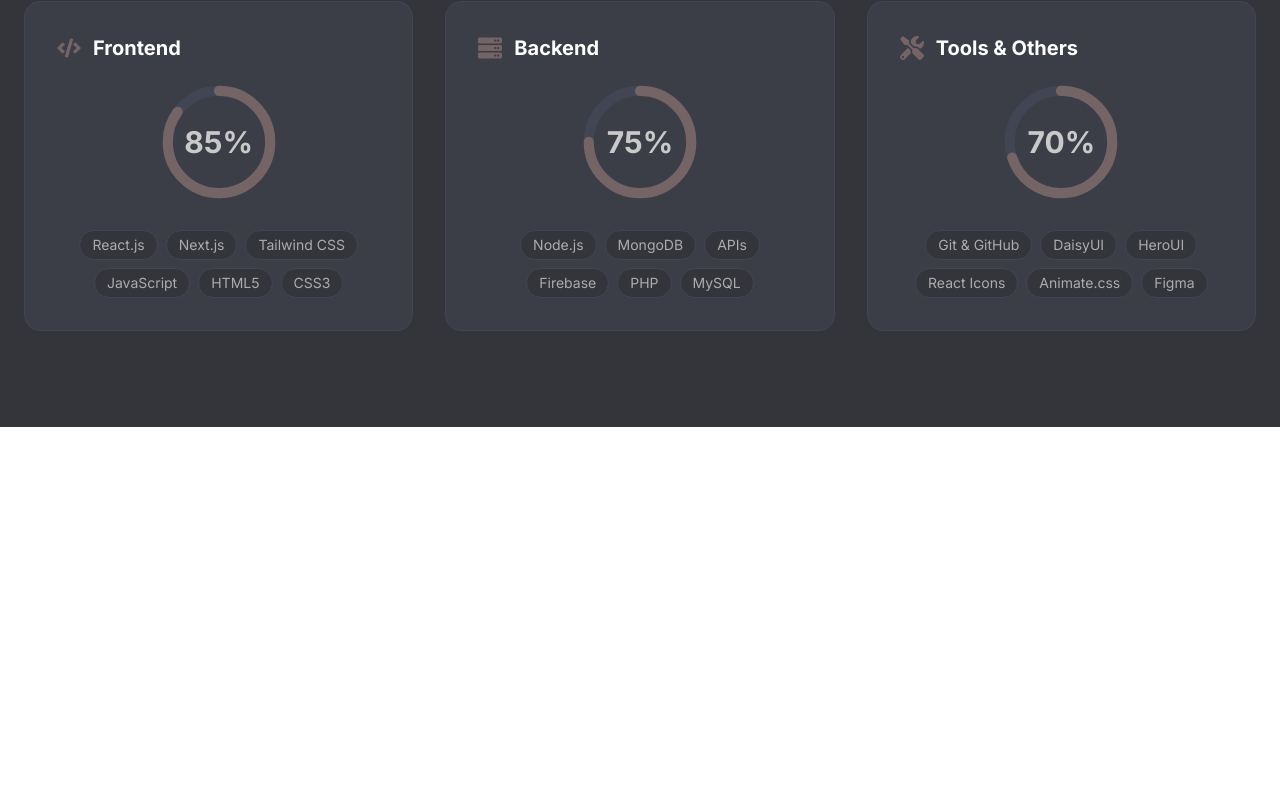
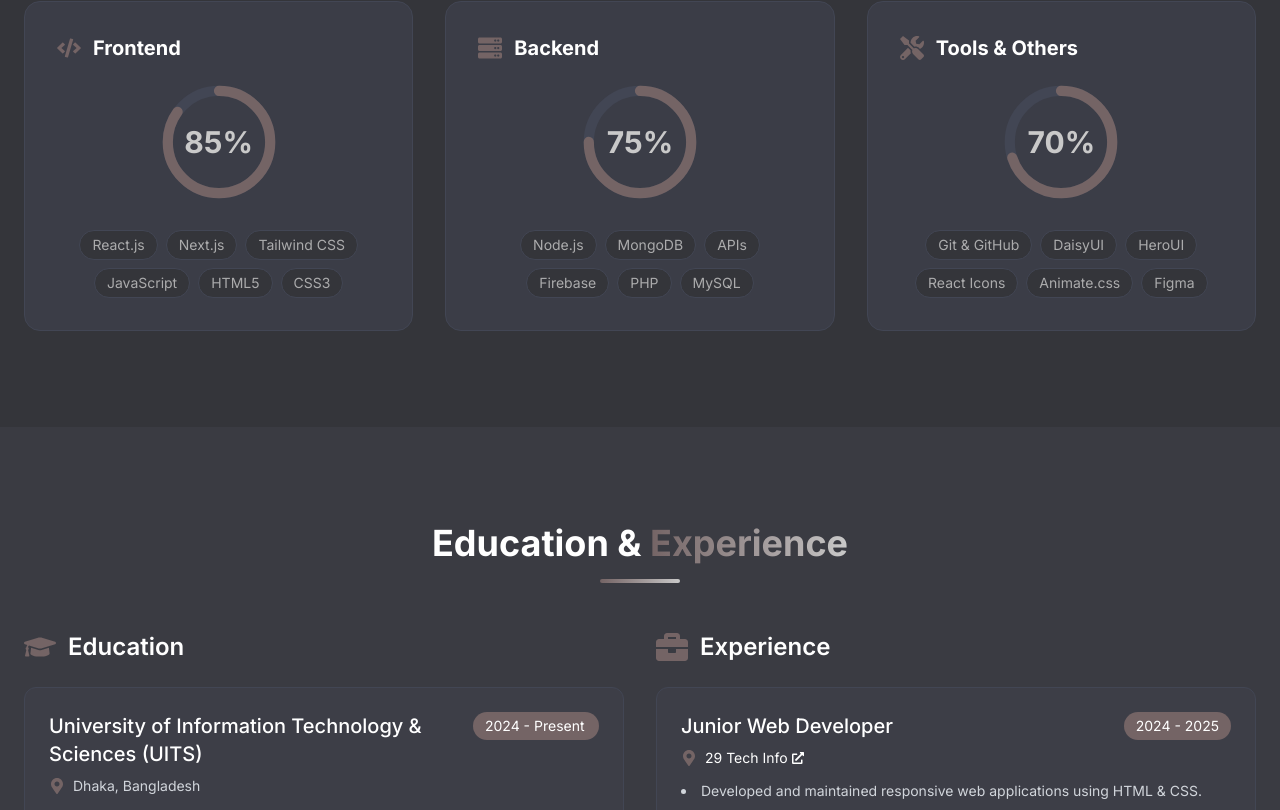
Before and after one commit to ORNOB-083/My-Portfolio, a Next.js app: page / in a window 1280 px wide. Shown: the part 1990-2800 px from the top of the page. Before the commit the page ends 2417 px from the top, so only its background shows below. Built offline with nearby package versions, Linux system fonts and the light colour scheme; what @nextui-org/react would draw is missing.

Commit message:
Education Section Added

```diff
--- a/src/app/layout.js
+++ b/src/app/layout.js
@@ -5,6 +5,7 @@
 import Hero from "@/components/Hero";
 import About from "@/components/About";
 import Skills from "@/components/Skills";
+import Education from "@/components/Education";
 
 const inter = Inter({ subsets: ["latin"] });
 
@@ -23,6 +24,7 @@
           <Hero></Hero>
           <About></About>
           <Skills></Skills>
+          <Education></Education>
         </Providers>
       </body>
     </html>
--- /dev/null
+++ b/src/components/Education.jsx
@@ -0,0 +1,124 @@
+"use client";
+
+import "animate.css";
+import { motion } from "framer-motion";
+import { FaGraduationCap, FaMapMarkerAlt, FaBriefcase, FaExternalLinkAlt } from "react-icons/fa";
+
+export default function Education() {
+  return (
+    <section id="education" className="py-24 bg-[#3A3B42] text-[#C9C9C9]">
+      <div className="max-w-7xl mx-auto px-6">
+        {/* Section Header */}
+        <motion.div
+          initial={{ opacity: 0, y: 30 }}
+          whileInView={{ opacity: 1, y: 0 }}
+          transition={{ duration: 0.6 }}
+          viewport={{ once: true }}
+          className="text-center mb-12"
+        >
+          <h2 className="text-4xl font-bold text-white">
+            Education & <span className="bg-gradient-to-r from-[#746465] to-[#C9C9C9] bg-clip-text text-transparent">Experience</span>
+          </h2>
+          <div className="w-20 h-1 bg-gradient-to-r from-[#746465] to-[#C9C9C9] mx-auto mt-4 rounded-full"></div>
+        </motion.div>
+
+        {/* Grid Layout */}
+        <div className="grid md:grid-cols-2 gap-8">
+
+          {/* Education Column */}
+          <motion.div
+            initial={{ opacity: 0, x: -30 }}
+            whileInView={{ opacity: 1, x: 0 }}
+            viewport={{ once: true }}
+            transition={{ duration: 0.6 }}
+            className="space-y-6"
+          >
+            <div className="flex items-center gap-3 mb-6">
+              <FaGraduationCap className="w-8 h-8 text-[#746465]" />
+              <h3 className="text-2xl font-semibold text-white">Education</h3>
+            </div>
+
+            {/* University (UITS) */}
+            <div className="bg-[#424654]/30 border border-[#424654] rounded-xl p-6 hover:border-[#746465] transition-all duration-300">
+              <div className="flex justify-between items-start mb-2">
+                <h4 className="text-xl font-medium text-white">University of Information Technology & Sciences (UITS)</h4>
+                <span className="text-sm bg-[#746465] text-white px-3 py-1 w-38 rounded-full">2024 - Present</span>
+              </div>
+              <div className="flex items-center gap-2 text-[#D1D5DB] text-sm mb-3">
+                <FaMapMarkerAlt className="w-4 h-4 text-[#746465]" />
+                <span>Dhaka, Bangladesh</span>
+              </div>
+              <p className="text-[#D1D5DB] text-sm leading-relaxed">
+                Currently pursuing my degree with a focus on Computer Science & Engineering.
+              </p>
+            </div>
+
+            {/* College (DMRC) */}
+            <div className="bg-[#424654]/30 border border-[#424654] rounded-xl p-6 hover:border-[#746465] transition-all duration-300">
+              <div className="flex justify-between items-start mb-2">
+                <h4 className="text-xl font-medium text-white">Dr. Mahbubur Rahman Mollah College (DMRC)</h4>
+                <span className="text-sm bg-[#746465] text-white px-3 py-1 rounded-full">2020 - 2022</span>
+              </div>
+              <div className="flex items-center gap-2 text-[#D1D5DB] text-sm mb-3">
+                <FaMapMarkerAlt className="w-4 h-4 text-[#746465]" />
+                <span>Dhaka, Bangladesh</span>
+              </div>
+              <p className="text-[#D1D5DB] text-sm leading-relaxed">
+                Completed Higher Secondary Certificate (HSC) with a strong foundation in Science.
+              </p>
+            </div>
+
+            {/* School (Ideal School) */}
+            <div className="bg-[#424654]/30 border border-[#424654] rounded-xl p-6 hover:border-[#746465] transition-all duration-300">
+              <div className="flex justify-between items-start mb-2">
+                <h4 className="text-xl font-medium text-white">Ideal School & College</h4>
+                <span className="text-sm bg-[#746465] text-white px-3 py-1 rounded-full">2016 - 2020</span>
+              </div>
+              <div className="flex items-center gap-2 text-[#D1D5DB] text-sm mb-3">
+                <FaMapMarkerAlt className="w-4 h-4 text-[#746465]" />
+                <span>Dhaka, Bangladesh</span>
+              </div>
+              <p className="text-[#D1D5DB] text-sm leading-relaxed">
+                Completed Junior School Certificate (JSC) and Secondary School Certificate (SSC) with excellent academic standing.
+              </p>
+            </div>
+          </motion.div>
+
+          {/* Experience Column */}
+          <motion.div
+            initial={{ opacity: 0, x: 30 }}
+            whileInView={{ opacity: 1, x: 0 }}
+            viewport={{ once: true }}
+            transition={{ duration: 0.6 }}
+            className="space-y-6"
+          >
+            <div className="flex items-center gap-3 mb-6">
+              <FaBriefcase className="w-8 h-8 text-[#746465]" />
+              <h3 className="text-2xl font-semibold text-white">Experience</h3>
+            </div>
+
+            {/* 29 Tech Info */}
+            <div className="bg-[#424654]/30 border border-[#424654] rounded-xl p-6 hover:border-[#746465] transition-all duration-300">
+              <div className="flex justify-between items-start mb-2">
+                <h4 className="text-xl font-medium text-white">Junior Web Developer</h4>
+                <span className="text-sm bg-[#746465] text-white px-3 py-1 rounded-full">2024 - 2025</span>
+              </div>
+              <div className="flex items-center gap-2 text-[#D1D5DB] text-sm mb-3">
+                <FaMapMarkerAlt className="w-4 h-4 text-[#746465]" />
+                <a href="https://www.facebook.com/29TechInfo/about/" target="_blank" rel="noopener noreferrer" className="flex items-center gap-1 hover:text-[#746465] transition-colors text-white hover:text-[#746465]">
+                  <span>29 Tech Info</span>
+                  <FaExternalLinkAlt className="w-3 h-3" />
+                </a>
+              </div>
+              <ul className="list-disc list-inside text-[#D1D5DB] text-sm space-y-1 leading-relaxed">
+                <li>Developed and maintained responsive web applications using HTML & CSS.</li>
+                <li>Collaborated with team members to translate design requirements into functional code.</li>
+                <li>Managed modern frontend tools effectively.</li>
+              </ul>
+            </div>
+          </motion.div>
+        </div>
+      </div>
+    </section>
+  );
+}
```
